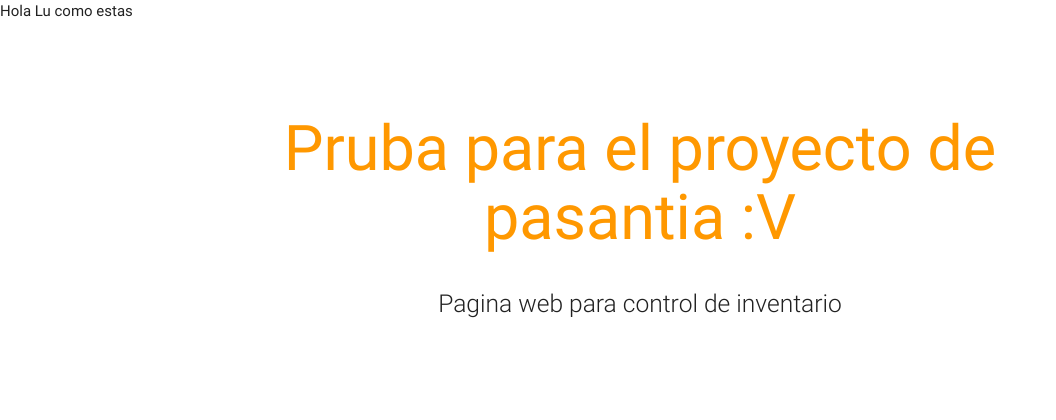
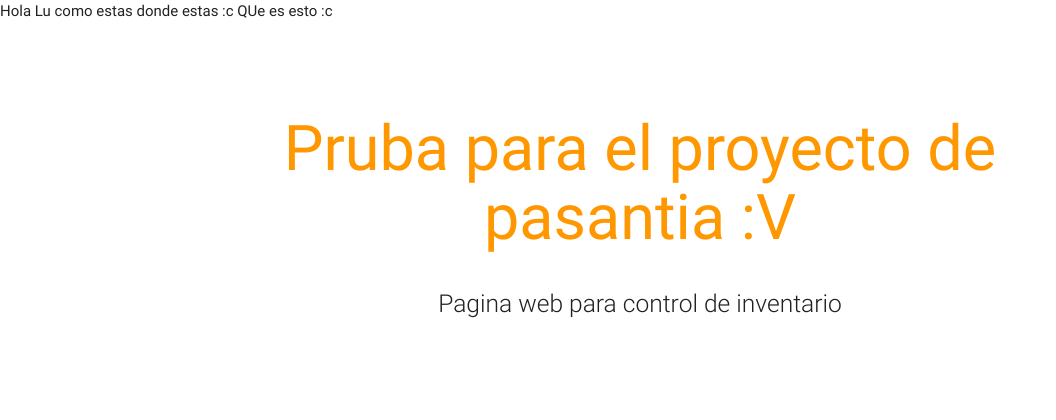
Before and after one commit to karlalucia/ProtoProject, a PHP site: page / in a window 1280 px wide. Shown: the top 420 px of the page, without its empty margins (0-1056 px from the left). Run offline with PHP 8.4, Linux system fonts and the light colour scheme; some libraries are stand-ins or nearby versions.

Commit message:
Update menu.php
algo aqui :o

```diff
--- a/menu.php
+++ b/menu.php
@@ -1,2 +1,4 @@
 
 Hola Lu como estas
+donde estas :c
+QUe es esto :c
```
